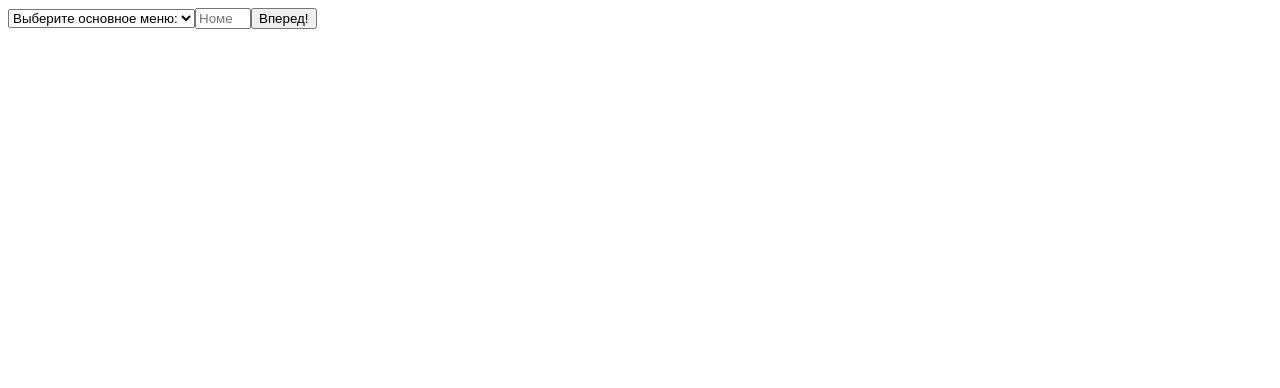
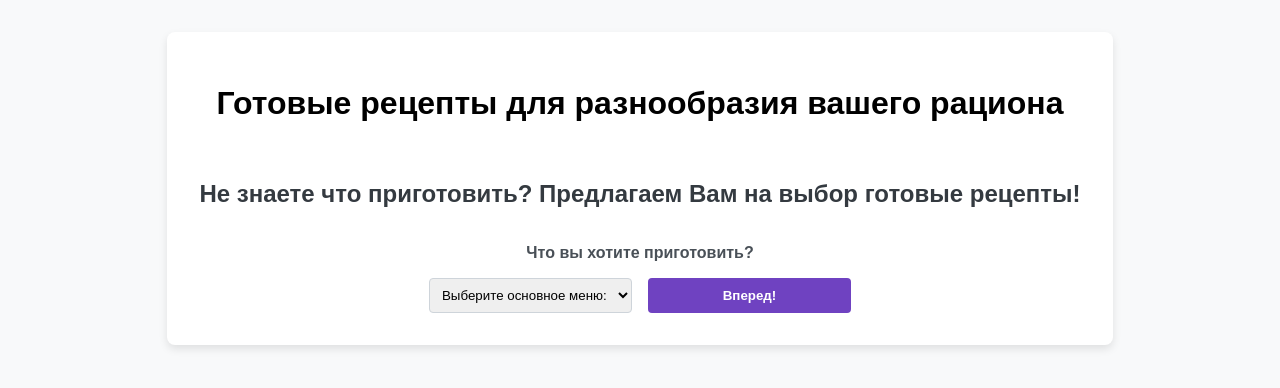
Before and after one commit to LFemina/ITGIRLS_teamproject3, a website built with Vite: page index.html in a window 1280 px wide. Built offline with nearby package versions, Linux system fonts and the light colour scheme.

Commit message:
added markup, styles

```diff
--- a/src/presentation/App/App.js
+++ b/src/presentation/App/App.js
@@ -4,11 +4,45 @@ import { List } from "../List/List";
 import "./styles.sass";
 
 export function App() {
+  // контейнер с заголовками, вмещающий в себя форму, сообщение о загрузке, ответе и ошибке
   const app = document.createElement("div");
 
-  app.className = "app";
+  // создаём ещё один div, в нём будет заголовок h2
+  const titleForm =  document.createElement('div');
 
+  // создаём заголовки, помещаем их в контейнеры
+  const titleDoc = document.createElement('h1');
+  const titleFormH2 = document.createElement('h2');
+  titleForm.appendChild(titleFormH2);
+
+  ///создаём div для сообщения о загрузке данных с сервера - вроде тут лолжно быть
+  const loading = document.createElement('div');
+  ///создаём div для выведения ошибки запроса с сервера - вроде тут лолжно быть
+  const errorDiv = document.createElement('div');
+
+  //помещаем все элементы в container
+  app.appendChild(titleDoc);
+  app.appendChild(titleForm);
+  app.appendChild(loading); // если отдельно - добавить как функцию
+  app.appendChild(errorDiv); // если отдельно - добавить как функцию
   app.appendChild(Form());
+
+  // добавляем классы и контент
+  app.className = "container";
+  titleDoc.innerText = "Готовые рецепты для разнообразия вашего рациона"; // заголовок страницы
+  titleForm.className = 'title'; // контейнер для h2
+  titleFormH2.textContent = 'Не знаете что приготовить? Предлагаем Вам на выбор готовые рецепты!'; // h2
+
+  // контейнер с сообщением о загрузке
+  loading.id = 'loading';
+  loading.className = 'reqItems';
+  loading.style.display = 'none';
+  loading.textContent = 'Идёт загрузка...';
+
+  // контейнер с сообщением об ошибке
+  errorDiv.className = 'error';
+  errorDiv.id = 'error';
+  errorDiv.textContent = '';
 
   return app;
 }
--- a/src/presentation/App/styles.sass
+++ b/src/presentation/App/styles.sass
@@ -1,2 +1,37 @@
-.app
-  max-width: 400px
+body
+  margin: 0
+  padding: 0
+  text-align: center
+  display: flex
+  justify-content: center
+  align-content: center
+  font-family: Arial, sans-serif
+  background-color: #f8f9fa
+
+.container
+  display: flex
+  flex-direction: column
+  align-items: center
+  gap: 1rem
+  padding: 2rem
+  background-color: #ffffff
+  box-shadow: 0 4px 8px rgba(0, 0, 0, 0.1)
+  border-radius: 8px
+  margin-top: 2rem
+
+.title
+  display: flex
+  align-items: center
+  color: #343a40
+
+.error
+  margin-top: 1rem
+  padding: 1rem
+  border-radius: 4px
+  width: 100%
+  text-align: left
+  display: none
+  color: red
+  font-weight: bold
+  background-color: #f8d7da
+  border: 1px solid #f5c6cb
--- a/src/presentation/Form/Form.js
+++ b/src/presentation/Form/Form.js
@@ -1,26 +1,30 @@
 import { recipeApiService } from "../../infrastructure/RecipeApiService";
 import { Recipe } from "../Recipe/Recipe.js";
+import "./styles.sass";
 
 // Формируем компонент формы
 export function Form() {
+  //это был div --> request
   const container = document.createElement("div");
+
+  //создаём саму форму
   const form = document.createElement("form");
-  const title = document.createElement("h2");
-  const inputRecipeNumber = document.createElement("input");
-  const selectDish = document.createElement("select");
-  const button = document.createElement("button"); // получаем все элементы
 
+  // добавляем её в container
   container.appendChild(form);
 
-  // Заголовок формы
-  title.innerText = "Готовые рецепты для разнообразия вашего рациона"; // прописываем заголовок
+  // создаём элементы самой формы
+  const label = document.createElement('label');
+  /*const inputRecipeNumber = document.createElement("input"); - оказался не нужен, возвращает random*/
+  const selectDish = document.createElement("select");
+  const button = document.createElement("button");
 
-  // Устанавливаем атрибуты для номера рецепта
+  /*Устанавливаем атрибуты для номера рецепта
   inputRecipeNumber.setAttribute("type", "number");
   inputRecipeNumber.setAttribute("placeholder", "Номер рецепта (от 1 до 10)");
   inputRecipeNumber.setAttribute("min", "1");
   inputRecipeNumber.setAttribute("max", "10");
-  inputRecipeNumber.setAttribute("required", "true");
+  inputRecipeNumber.setAttribute("required", "true");*/
 
   // Формируем select для выбора типа блюда
   selectDish.setAttribute("name", "dishType");
@@ -50,8 +54,18 @@ export function Form() {
     selectDish.appendChild(option);
   });
 
+  // присваиваем классы и id всем элементам на странице, добавляем контент
+  form.className = 'request'; // контейнер для формы
+
+  // label для select
+  label.htmlFor = 'entity';
+  label.className = 'label';
+  label.textContent = 'Что вы хотите приготовить?';
+  // select
+  selectDish.id = 'entity';
   // Кнопка отправки формы
   button.type = "submit";
+  button.className = 'fetchBtn';
   button.innerText = "Вперед!";
 
   // Обработчик отправки формы
@@ -60,15 +74,15 @@ export function Form() {
     container.innerHTML = "";
     container.appendChild(form);
 
-    // Получаем значения из формы
-    const recipeNumber = parseInt(inputRecipeNumber.value.trim(), 10);
-    const dishType = selectDish.value;
+  // Получаем значения из формы
+  // const recipeNumber = parseInt(inputRecipeNumber.value.trim(), 10);
+  const dishType = selectDish.value;
 
     // Валидация формы
     if (
-      isNaN(recipeNumber) ||
+      /*isNaN(recipeNumber) ||
       recipeNumber < 1 ||
-      recipeNumber > 10 ||
+      recipeNumber > 10 ||*/
       !dishType
     ) {
       alert("Пожалуйста, заполните все поля корректно.");
@@ -81,13 +95,14 @@ export function Form() {
       container.appendChild(Recipe(recipe));
     } catch (error) {
       console.error("Ошибка при создании рецепта:", error);
-      alert("Произошла ошибка при создании рецепта.");
+      alert("Произошла ошибка при создании рецепта."); // здесь вывести ошибку в блок с error
     }
   });
 
   // Добавляем элементы в форму
+  form.appendChild(label);
   form.appendChild(selectDish);
-  form.appendChild(inputRecipeNumber);
+  /*form.appendChild(inputRecipeNumber);*/
   form.appendChild(button);
 
   return container;
--- /dev/null
+++ b/src/presentation/Form/styles.sass
@@ -0,0 +1,39 @@
+.request
+    display: grid
+    grid-template-columns: repeat(2, 1fr)
+    grid-template-rows: repeat(2, auto)
+    width: 100%
+    gap: 1rem
+    justify-content: center
+    align-content: center
+
+.label
+    grid-column: 1/3
+    grid-row: 1/2
+    font-weight: bold
+    color: #495057
+
+#entity
+    grid-column: 1/2
+    grid-row: 2/3
+    padding: 0.5rem
+    border: 1px solid #ced4da
+    border-radius: 4px
+    width: 100%
+
+.fetchBtn
+    grid-column: 2/3
+    grid-row: 2/3
+    background-color: #6f42c1
+    color: #ffffff
+    border: none
+    padding: 0.5rem 1rem
+    border-radius: 4px
+    cursor: pointer
+    font-weight: bold
+    transition: background-color 0.3s
+    padding: 0.5rem
+    width: 100%
+
+    &:hover
+        background-color: #5a32a3
--- a/src/presentation/Recipe/Recipe.js
+++ b/src/presentation/Recipe/Recipe.js
@@ -1,12 +1,20 @@
+import "./styles.sass";
+
 export function Recipe(recipe) {
   // функция отображает рецепт (принимает объект )
   const container = document.createElement("div"); // метод recipeDto
 
   container.innerHTML = `
-        <h2>${recipe.recipeDto.title}</h2>
-        <p>${recipe.recipeDto.ingredient}</p>
-        <p>${recipe.recipeDto.body}</p>
+        <div class="header">
+          <img class="img" src="${recipe.recipeDto.image}">
+          <h2 class="title">${recipe.recipeDto.title}</h2>
+        </div>
+        <p class="content">${recipe.recipeDto.ingredient}</p>
+        <p class="content">${recipe.recipeDto.body}</p>
     `;
+
+  // добавляем классы
+  container.className = 'result';
 
   return container;
 }
--- /dev/null
+++ b/src/presentation/Recipe/styles.sass
@@ -0,0 +1,25 @@
+.result
+    display: flex
+    flex-direction: column
+    gap: 1rem
+    align-items: center
+    margin: 0
+    padding: 1rem
+    border-radius: 4px
+    background-color: #fff3cd
+    border: 1px solid #ffeeba
+
+.header
+    display: flex
+    gap: 0.5rem
+    align-items: center
+    justify-content: center
+
+.img
+    max-width: 15%
+
+.title
+    text-align: left
+
+.content
+    text-align: center
```
